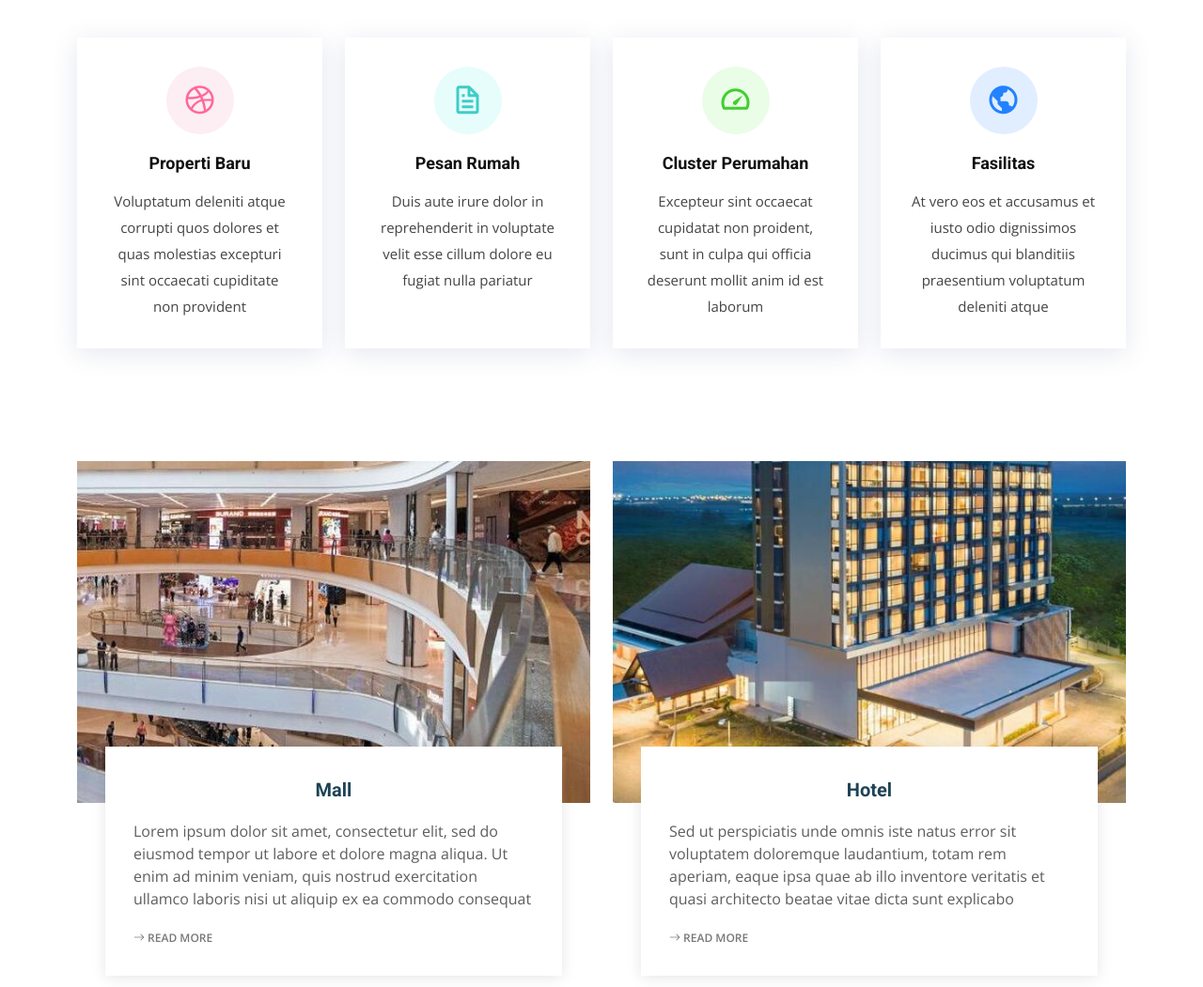
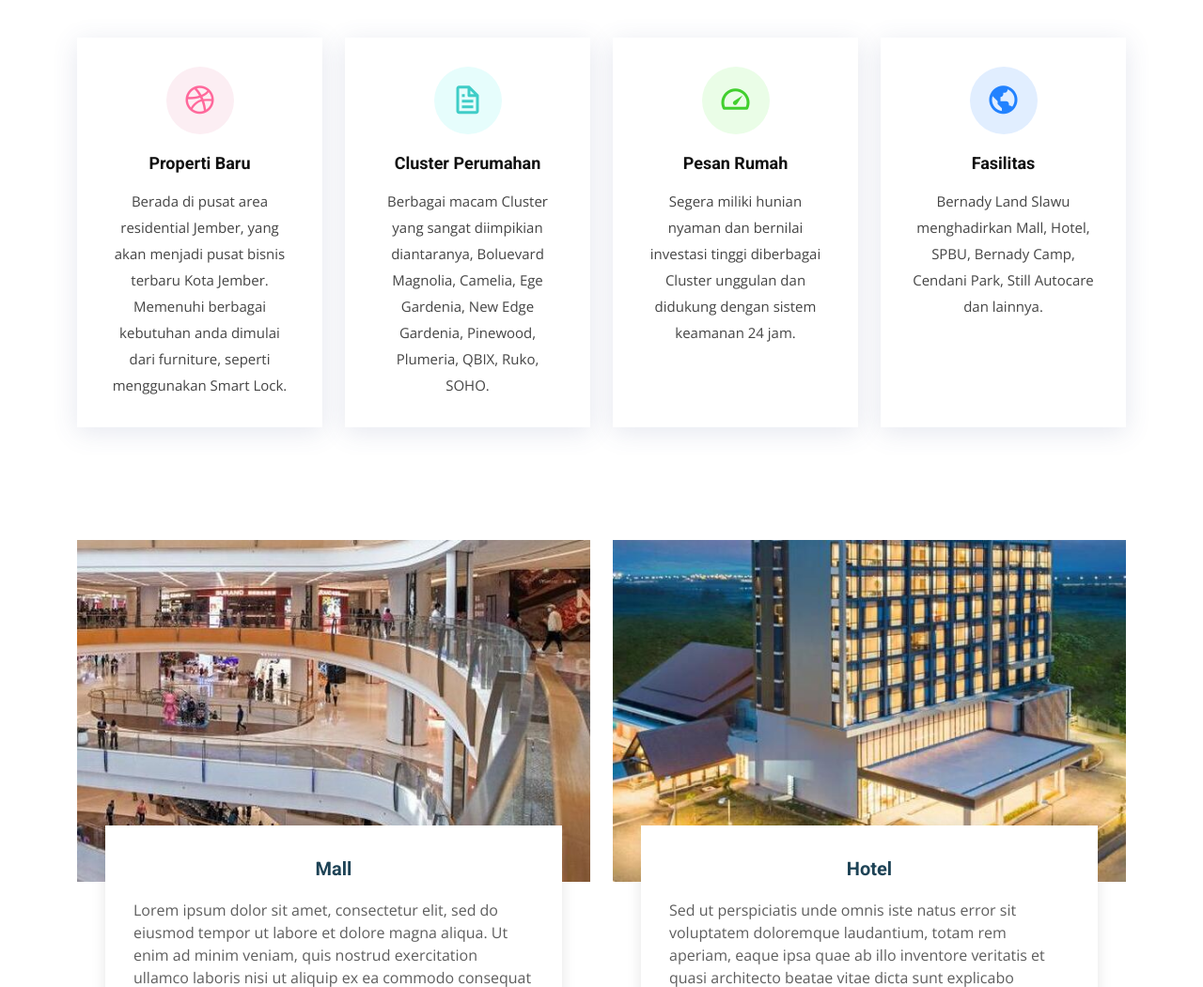
Before and after one commit to mmmutia/Project-WSI, a PHP site: page /services.php in a window 1280 px wide. Shown: the part 194-1245 px from the top of the page at 94% size. Run offline with PHP 8.4, Linux system fonts and the light colour scheme; a user stored in the database is signed in.

Commit message:
Update services.php

```diff
--- a/services.php
+++ b/services.php
@@ -125,32 +125,32 @@ if($userName = $_SESSION['name']){
           <div class="col-md-6 col-lg-3 d-flex align-items-stretch" data-aos="fade-up">
             <div class="icon-box icon-box-pink">
               <div class="icon"><i class="bx bxl-dribbble"></i></div>
-              <h4 class="title"><a href="portfolio.html">Properti Baru</a></h4>
-              <p class="description">Voluptatum deleniti atque corrupti quos dolores et quas molestias excepturi sint occaecati cupiditate non provident</p>
+              <h4 class="title"><a href="">Properti Baru</a></h4>
+              <p class="description">Berada di pusat area residential Jember, yang akan menjadi pusat bisnis terbaru Kota Jember. Memenuhi berbagai kebutuhan anda dimulai dari furniture, seperti menggunakan Smart Lock.</p>
             </div>
           </div>
 
           <div class="col-md-6 col-lg-3 d-flex align-items-stretch" data-aos="fade-up" data-aos-delay="100">
             <div class="icon-box icon-box-cyan">
               <div class="icon"><i class="bx bx-file"></i></div>
-              <h4 class="title"><a href="portfolio.html">Pesan Rumah</a></h4>
-              <p class="description">Duis aute irure dolor in reprehenderit in voluptate velit esse cillum dolore eu fugiat nulla pariatur</p>
+              <h4 class="title"><a href="portfolio.html">Cluster Perumahan</a></h4>
+              <p class="description">Berbagai macam Cluster yang sangat diimpikian diantaranya, Boluevard Magnolia, Camelia, Ege Gardenia, New Edge Gardenia, Pinewood, Plumeria, QBIX, Ruko, SOHO.</p>
             </div>
           </div>
 
           <div class="col-md-6 col-lg-3 d-flex align-items-stretch" data-aos="fade-up" data-aos-delay="200">
             <div class="icon-box icon-box-green">
               <div class="icon"><i class="bx bx-tachometer"></i></div>
-              <h4 class="title"><a href="portfolio.html">Cluster Perumahan</a></h4>
-              <p class="description">Excepteur sint occaecat cupidatat non proident, sunt in culpa qui officia deserunt mollit anim id est laborum</p>
+              <h4 class="title"><a href="">Pesan Rumah</a></h4>
+              <p class="description">Segera miliki hunian nyaman dan bernilai investasi tinggi diberbagai Cluster unggulan dan  didukung dengan sistem keamanan 24 jam.</p>
             </div>
           </div>
 
           <div class="col-md-6 col-lg-3 d-flex align-items-stretch" data-aos="fade-up" data-aos-delay="200">
             <div class="icon-box icon-box-blue">
               <div class="icon"><i class="bx bx-world"></i></div>
-              <h4 class="title"><a href="services.html">Fasilitas</a></h4>
-              <p class="description">At vero eos et accusamus et iusto odio dignissimos ducimus qui blanditiis praesentium voluptatum deleniti atque</p>
+              <h4 class="title"><a href="">Fasilitas</a></h4>
+              <p class="description">Bernady Land Slawu menghadirkan Mall, Hotel, SPBU, Bernady Camp, Cendani Park, Still Autocare dan lainnya.</p>
             </div>
           </div>
 
```
